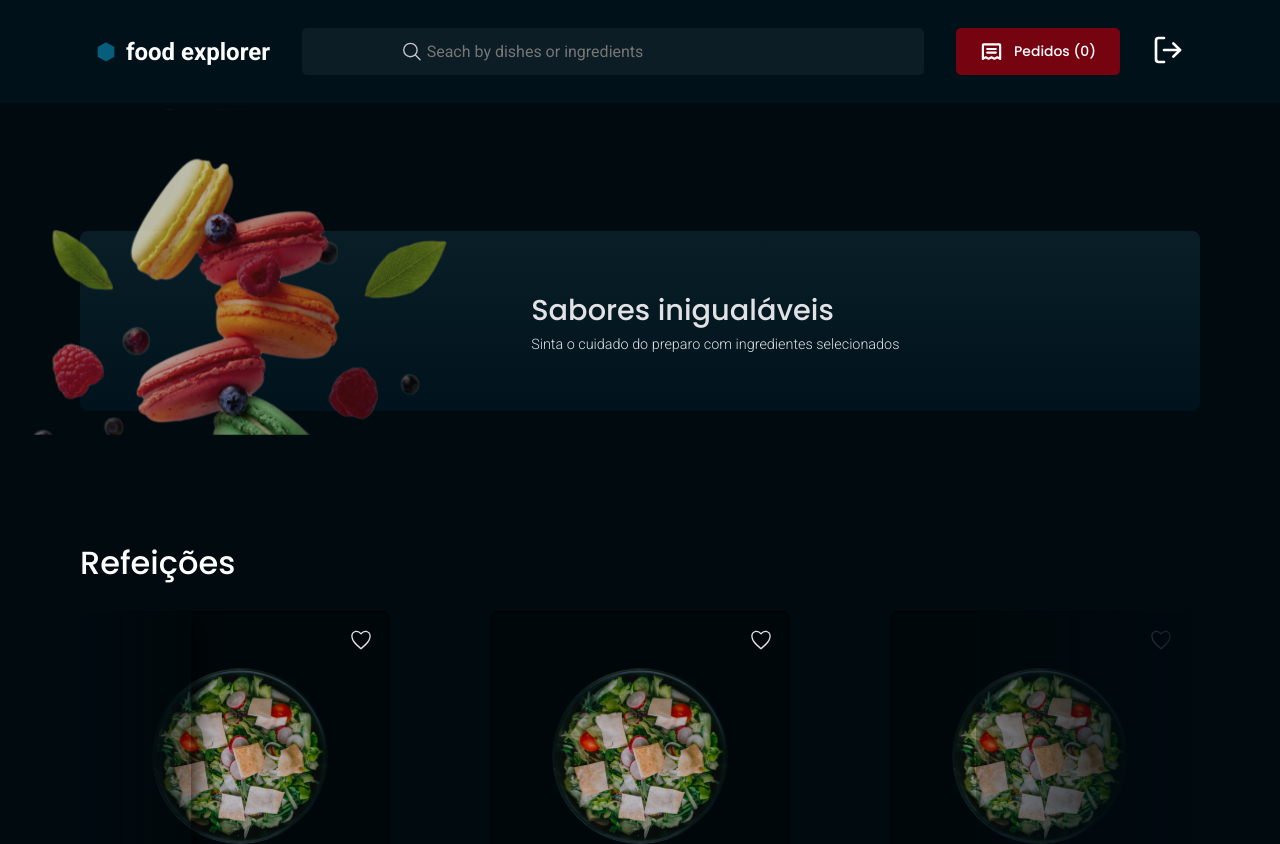
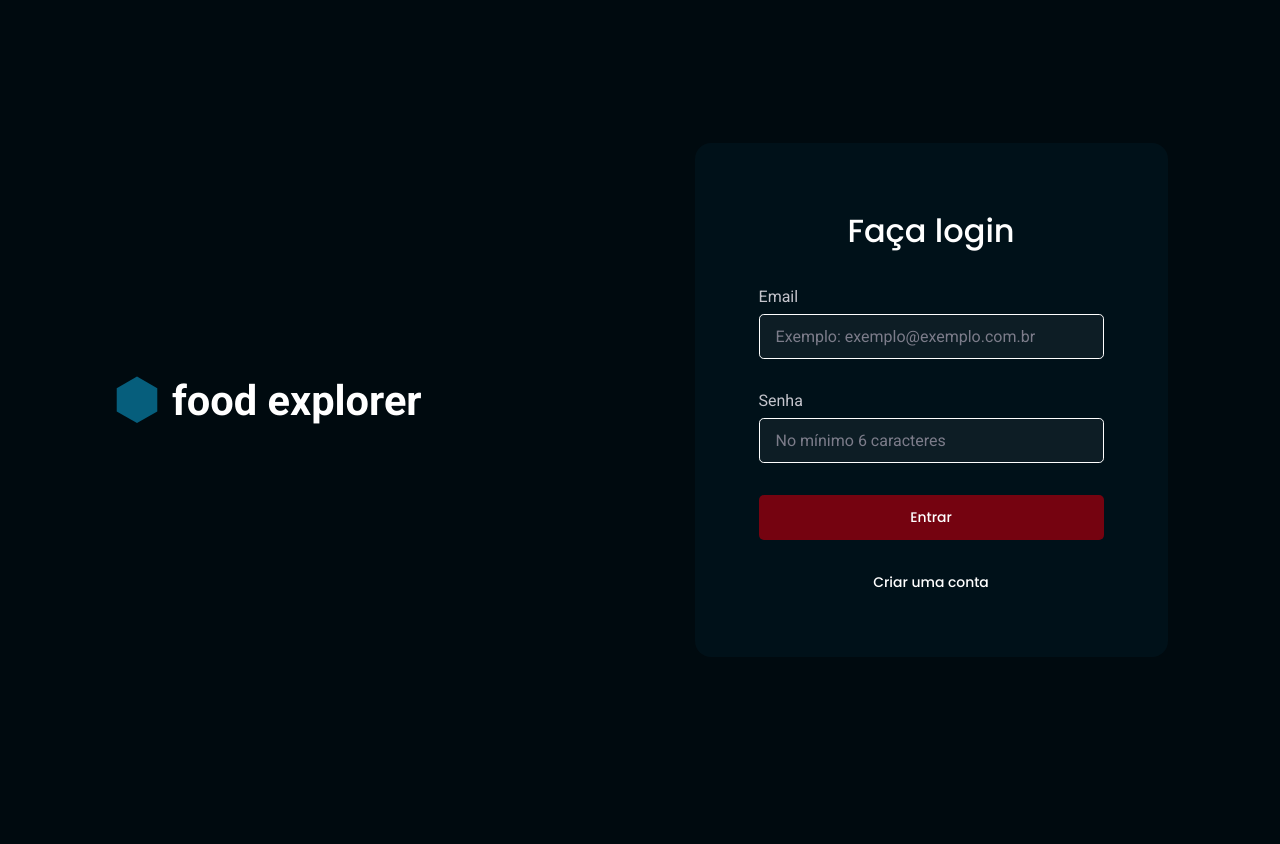
Before and after one commit to NataliaKals003/FoodExplorer.Frontend, a React (Vite) app: page / in a window 1280 px wide. Shown: the top 844 px of the page. After the commit the page ends 800 px from the top, so only its background shows below. Built offline with nearby package versions, Linux system fonts and the light colour scheme.

Commit message:
Creating SignIn page

```diff
--- a/src/components/Button/styles.js
+++ b/src/components/Button/styles.js
@@ -1,6 +1,7 @@
 import styled from "styled-components";
 
 export const Container = styled.button`
+    width: 100%;
     background-color: ${({ theme }) => theme.COLORS.TOMATO_100};
     color: ${({ theme }) => theme.COLORS.LIGHT_100};
     border: 0;
--- a/src/components/Input/styles.js
+++ b/src/components/Input/styles.js
@@ -8,9 +8,9 @@ export const Container = styled.div`
     background-color: ${({ theme }) => theme.COLORS.DARK_900};
     color: ${({ theme }) => theme.COLORS.LIGHT_400};
     border-radius: 0.31rem;
-    padding: 0.75rem 0;
+    /* padding: 0.75rem 0;
     padding-left: 6.18rem;
-    padding-right: 1.25rem;
+    padding-right: 1.25rem; */
 
     > input {
         font-style: normal;
@@ -20,7 +20,7 @@ export const Container = styled.div`
         border: 0;
         width: 100%;
 
-        &:placeholder {
+        &::placeholder {
             color: ${({ theme }) => theme.COLORS.LIGHT_500};
         }
     }
--- a/src/main.jsx
+++ b/src/main.jsx
@@ -1,7 +1,7 @@
 import React from 'react';
 import ReactDOM from 'react-dom/client';
 import { ThemeProvider } from 'styled-components';
-import { Home } from './pages/Home';
+import { SignIn } from './pages/SignIn';
 import theme from './styles/theme';
 import GlobalStyle from './styles/global';
 
@@ -9,7 +9,7 @@ ReactDOM.createRoot(document.getElementById('root')).render(
   <React.StrictMode>
     <ThemeProvider theme={theme}>
       <GlobalStyle />
-      <Home />
+      <SignIn />
     </ThemeProvider>
   </React.StrictMode>,
 )
--- /dev/null
+++ b/src/pages/SignIn/index.jsx
@@ -0,0 +1,38 @@
+import { Container, Logo, Form, Content } from './style';
+import polygon from '../../assets/Polygon.svg';
+import { Input } from '../../components/Input';
+import { Button } from '../../components/Button';
+import { ButtonText } from '../../components/ButtonText';
+
+export function SignIn() {
+    return (
+        <Container>
+            <Logo>
+                <img src={polygon} alt="Polygon" />
+                <h1>food explorer</h1>
+            </Logo>
+            <Form>
+                <Content>
+                    <h2>Faça login</h2>
+                    <span>Email</span>
+                    <Input
+                        className="login"
+                        placeholder="Exemplo: exemplo@exemplo.com.br"
+                        type="text"
+                    />
+                    <span>Senha</span>
+                    <Input
+                        className="login"
+                        placeholder="No mínimo 6 caracteres"
+                        type="password"
+                        maxLength={6}
+                    />
+                    <Button title="Entrar" />
+                    <ButtonText
+                        className="createAcount"
+                        title="Criar uma conta" />
+                </Content>
+            </Form>
+        </Container>
+    )
+}
--- /dev/null
+++ b/src/pages/SignIn/style.js
@@ -0,0 +1,81 @@
+import styled from "styled-components";
+
+export const Container = styled.div`
+    height: 100vh;
+    display: flex;
+    align-items: center;
+    justify-content: space-around;
+    gap: 3rem;
+`;
+
+export const Logo = styled.div`
+    display: flex;
+
+    > img {
+        margin-right: 0.62rem;
+        width: 3.1rem;
+        height: 3rem;
+    }
+
+    > h1 {
+        font-weight: 700;
+        font-size: 2.6rem;
+        color: ${({ theme }) => theme.COLORS.LIGHT_100};
+    }
+`;
+
+export const Form = styled.form`
+    display: flex;
+    flex-direction: column;
+    justify-content: center;
+    align-items: center;
+    border-radius: 1rem;
+    background-color: ${({ theme }) => theme.COLORS.DARK_700};
+`;
+
+export const Content = styled.div`
+    margin: 0 4rem;
+    padding: 4rem;
+    width: 100%;
+    display: flex;
+    flex-direction: column;
+    justify-content: center;
+
+    > h2 {
+        align-self: center;
+        font-family: 'Poppins';
+        font-weight: 500;
+        font-size: 2rem;
+        color: ${({ theme }) => theme.COLORS.LIGHT_100};
+        margin-bottom: 2rem;
+    }
+
+    > span {
+        align-self: flex-start;
+        margin-bottom: 0.5rem;
+        font-size: 1rem;
+        font-weight: 400;
+        color: ${({ theme }) => theme.COLORS.LIGHT_400};
+    }
+
+    .login {
+        width: 100%;
+        padding: 0.75rem 1rem;
+        border: 1px solid ${({ theme }) => theme.COLORS.LIGHT_100};
+        border-radius: 0.3rem;
+        margin-bottom: 2rem;
+        font-size: 1rem;
+    }
+
+    > Button {
+        display: block;
+    }
+
+    .createAcount {
+        font-size: 0.87rem;
+        font-weight: 500;
+        font-family: 'Poppins';
+        color: ${({ theme }) => theme.COLORS.LIGHT_100};
+        margin-top: 2rem;
+    }
+`;
```
